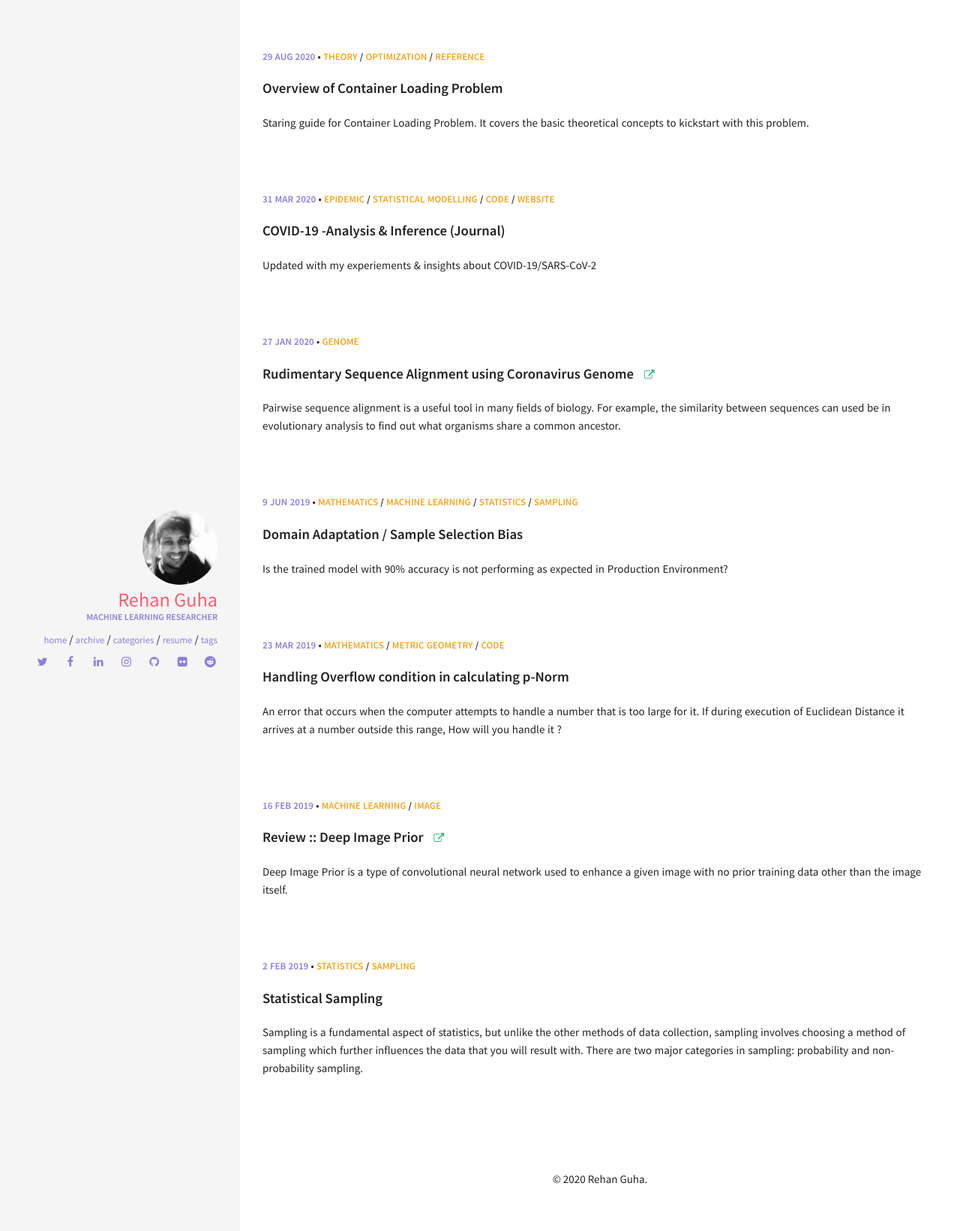
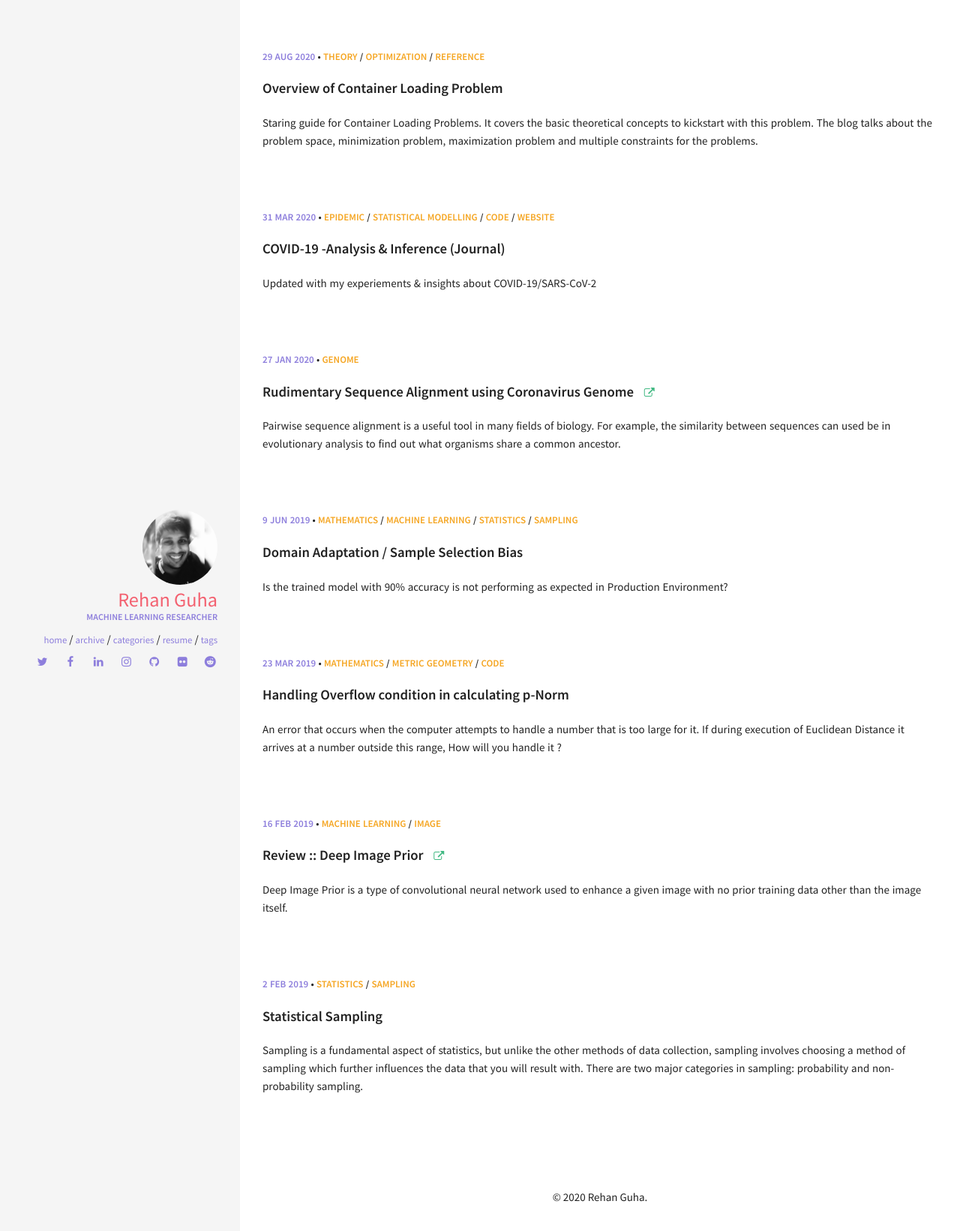
Before and after one commit to rehanguha/rehanguha.github.io, a Jekyll site: the page built from index.html, in a window 1280 px wide. Shown: the top 1642 px of the page at 75% size. Built offline with Jekyll 4.4.1, drawn with Linux system fonts in a browser that asks for light colours.

Commit message:
Update 2020-08-29-overview-clp.md

```diff
--- a/_posts/2020-08-29-overview-clp.md
+++ b/_posts/2020-08-29-overview-clp.md
@@ -1,7 +1,7 @@
 ---
 layout: post
 title: Overview of Container Loading Problem
-excerpt: "Staring guide for Container Loading Problem. It covers the basic theoretical concepts to kickstart with this problem."
+excerpt: "Staring guide for Container Loading Problems. It covers the basic theoretical concepts to kickstart with this problem. The blog talks about the problem space, minimization problem, maximization problem and multiple constraints for the problems."
 categories: [Theory, Optimization, Reference]
 tags: [CLP, Optimization, Concept]
 share: true
```
